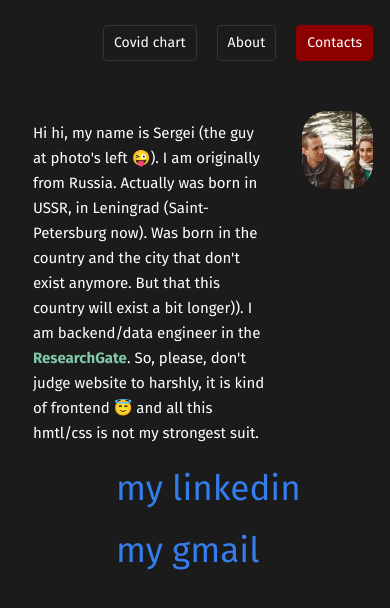
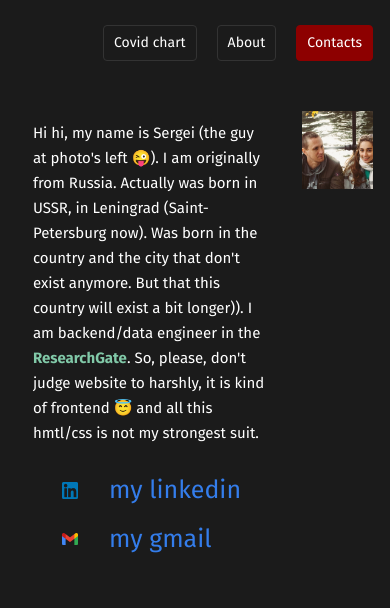
Before and after one commit to b1102/covid_panic_parade, a plain HTML site: page frontend/covidChart/public/contacts.html in a window 390 px wide. Drawn offline with Linux system fonts and the light colour scheme.

Commit message:
fix: fixing mobile version

```diff
--- a/frontend/covidChart/public/contacts.html
+++ b/frontend/covidChart/public/contacts.html
@@ -9,27 +9,25 @@
     }
 
     td {
-        padding: 10px;
-        border-spacing: 0;
         /*border: 1px solid white;*/
     }
 
     .list_item {
-        padding: 0 15px;
-        font-size: 35px;
+        font-size: 25px;
         color: #347deb;
+        margin-top: auto;
+        margin-bottom: auto;
     }
 
-    img {
+    .img_main {
         width: 20%;
         float: right;
-        border-radius: 25px;
+        /*border-radius: 25px;*/
     }
 
-    .img_2 {
-        width: 100%;
-        margin: 0 auto;
-        border-radius: 25px;
+    .img_icon {
+        width: 60%;
+        float: left;
     }
 
     span {
@@ -91,7 +89,7 @@
         <div class="main">
             <div class="mw">
 
-                <img src="images/me.jpg" alt="Me">
+                <img class="img_main" src="images/me.jpg" alt="Me">
                 <span class="text"> Hi hi, my name is Sergei (the guy at photo's left &#128540;). I am originally from
                 Russia. Actually was born in USSR, in Leningrad (Saint-Petersburg now). Was born in the country and the city that don't exist anymore. But
                 that this country will exist a bit longer)). I am backend/data engineer in the
@@ -101,25 +99,26 @@
                 </span>
 
                 <div style="padding-top: 150px;padding-left: 25px">
-                    <table class="list_item">
+                    <table class="list_item" style=" border-spacing: 20px; ">
                         <tr>
-                            <td class="list_item" width="10%">
+                            <td class="list_item" style="width: 10%;">
                                 <a href="https://www.linkedin.com/in/sergei-kobiakov-a32390137/">
-                                    <img class="img_2" src="images/in.png" alt="linkedin">
+                                    <img class="img_icon" src="images/in.png" alt="linkedin">
                                 </a>
                             </td>
-                            <td>
-                                <a class="list_item" href="https://www.linkedin.com/in/sergei-kobiakov-a32390137/">my
+                            <td class="list_item">
+                                <a class="list_item" href="https://www.linkedin.com/in/sergei-kobiakov-a32390137/"
+                                   style="vertical-align: center">my
                                     linkedin</a>
                             </td>
                         </tr>
                         <tr>
-                            <td class="list_item" width="10%">
+                            <td class="list_item">
                                 <a href="mailto:sergkobiakovmachines@gmail.com">
-                                    <img class="img_2" src="images/gmail.png" alt="mail">
+                                    <img class="img_icon" src="images/gmail.png" alt="mail">
                                 </a>
                             </td>
-                            <td>
+                            <td class="list_item">
                                 <a class="list_item" href="mailto:sergkobiakovmachines@gmail.com">my gmail</a>
                             </td>
                         </tr>
```
